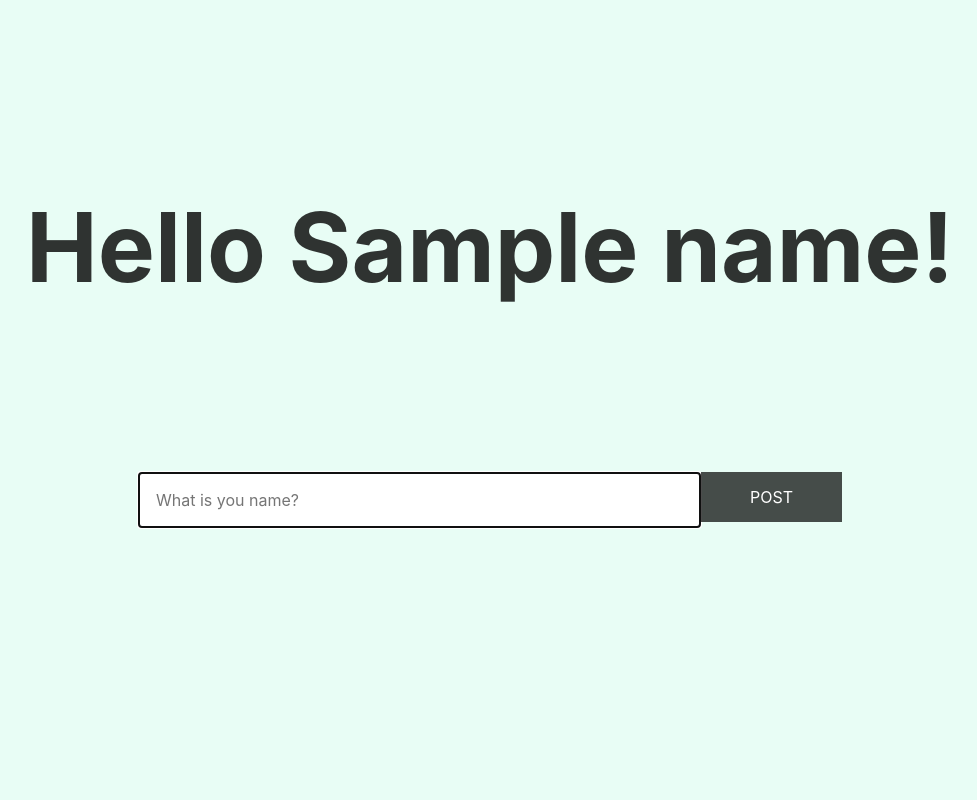
After one commit to GirlDevelopItCentralVA/smiles, a Django app: template templates/hello_with_form.html in a window 1280 px wide. The commit adds this page. Shown: the whole page, without its empty margins (150-1127 px from the left). Run offline with Django 3.2, Linux system fonts and the light colour scheme; the template is opened without the code that fills it: most values are stand-ins (such as "Sample title", 1, 10 or a date in 2020); some libraries are stand-ins or nearby versions.

Commit message:
Add finished student code

```diff
--- a/templates/index.html
+++ b/templates/character.html
@@ -41,7 +41,7 @@
               <fieldset class="cf bn ma0 pa0">
                 <legend class="sans-serif pa0 f5 f4-ns mb3 black-60">Say something</legend>
                 <div class="cf sans-serif">
-                  <label class="clip" for="email-address">Saying</label>
+                  <label class="clip" for="saying">Saying</label>
                   <input class="f6 f5-l input-reset b--solid fl black-80 bg-white pa3 lh-solid w-100 w-75-m w-80-l" placeholder='Example: "Good day!"'
                     type="text" name="saying" value="" id="saying" autofocus />
                   <input class="f6 f5-l button-reset fl pv3 tc bn bg-animate bg-black-70 hover-bg-black white pointer w-100 w-25-m w-20-l" type="submit" value="Say">
--- /dev/null
+++ b/templates/hello_with_form.html
@@ -0,0 +1,40 @@
+<!DOCTYPE html>
+<html lang="en">
+  <head>
+    <meta charset="utf-8">
+    <meta http-equiv="x-ua-compatible" content="ie=edge">
+    <title>Hello</title>
+    <meta name="viewport" content="width=device-width, initial-scale=1.0">
+    <meta name="description" content="">
+    <link rel="stylesheet" href="https://unpkg.com/tachyons@4.9.1/css/tachyons.min.css"/>
+  </head>
+
+  <body>
+    <div class="flex flex-column vh-100 bg-washed-green black-80">
+        <div class="fl w-100 h-50 pa2 pt6 v-mid">
+          <h1 class="f-6 tc sans-serif">
+
+
+            Hello {{ name }}!
+
+          </h1>
+        </div>
+
+        <div class="fl w-100 pa2 tc">
+          <div class="pa4-l">
+            <form method="POST" action="" class="mw7 center pa4 br2-ns">
+              {% csrf_token %}
+              <fieldset class="cf bn ma0 pa0">
+                <div class="cf sans-serif">
+                  <label class="clip" for="name">Name</label>
+                  <input class="f6 f5-l input-reset b--solid fl black-80 bg-white pa3 lh-solid w-100 w-75-m w-80-l" placeholder='What is you name?'
+                    type="text" name="name" value="" id="name" autofocus />
+                  <input class="f6 f5-l button-reset fl pv3 tc bn bg-animate bg-black-70 hover-bg-black white pointer w-100 w-25-m w-20-l" type="submit" value="POST">
+                </div>
+              </fieldset>
+            </form>
+          </div>
+        </div>
+    </div>
+  </body>
+</html>
```
Also changed, not shown: main/urls.py (+16 -2 lines), main/views.py (+34 -4 lines), templates/hello.html (added, +28 -0 lines).
